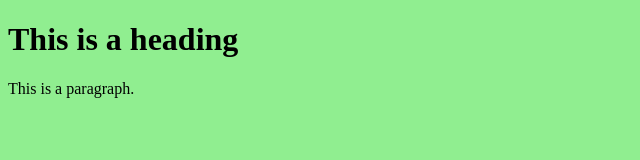
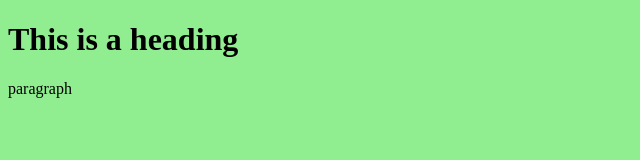
Before and after one commit to ShrutShah/webserver-deploy-Dockerfile, a plain HTML site: page index.html in a window 1280 px wide. Shown: the full height of the page, 0-640 px from the left. Drawn offline with Linux system fonts and the light colour scheme.

Commit message:
lightgreen

```diff
--- a/index.html
+++ b/index.html
@@ -3,7 +3,7 @@
 <body style="background-color:lightgreen;">
 
 <h1>This is a heading</h1>
-<p>This is a paragraph.</p>
+<p> paragraph</p>
 
 </body>
 </html>
```
